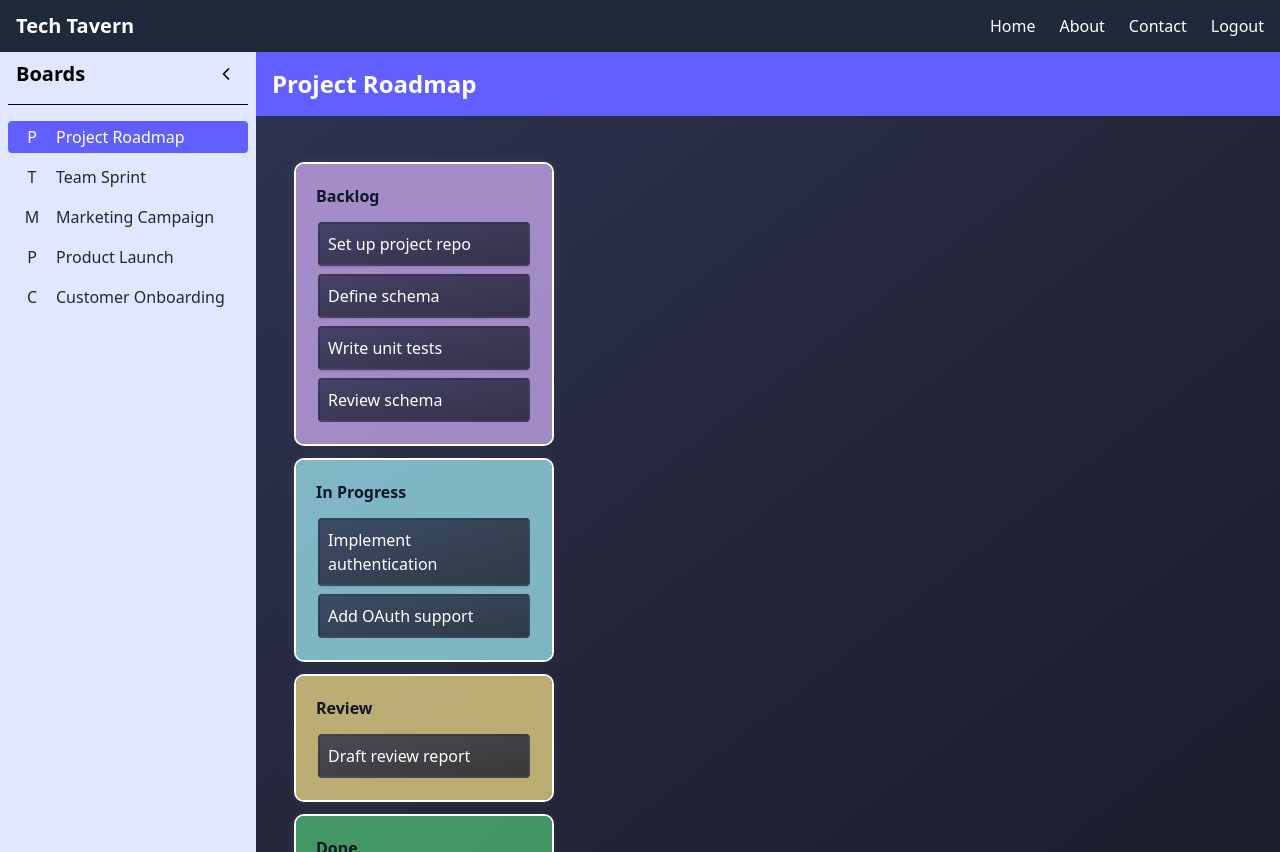
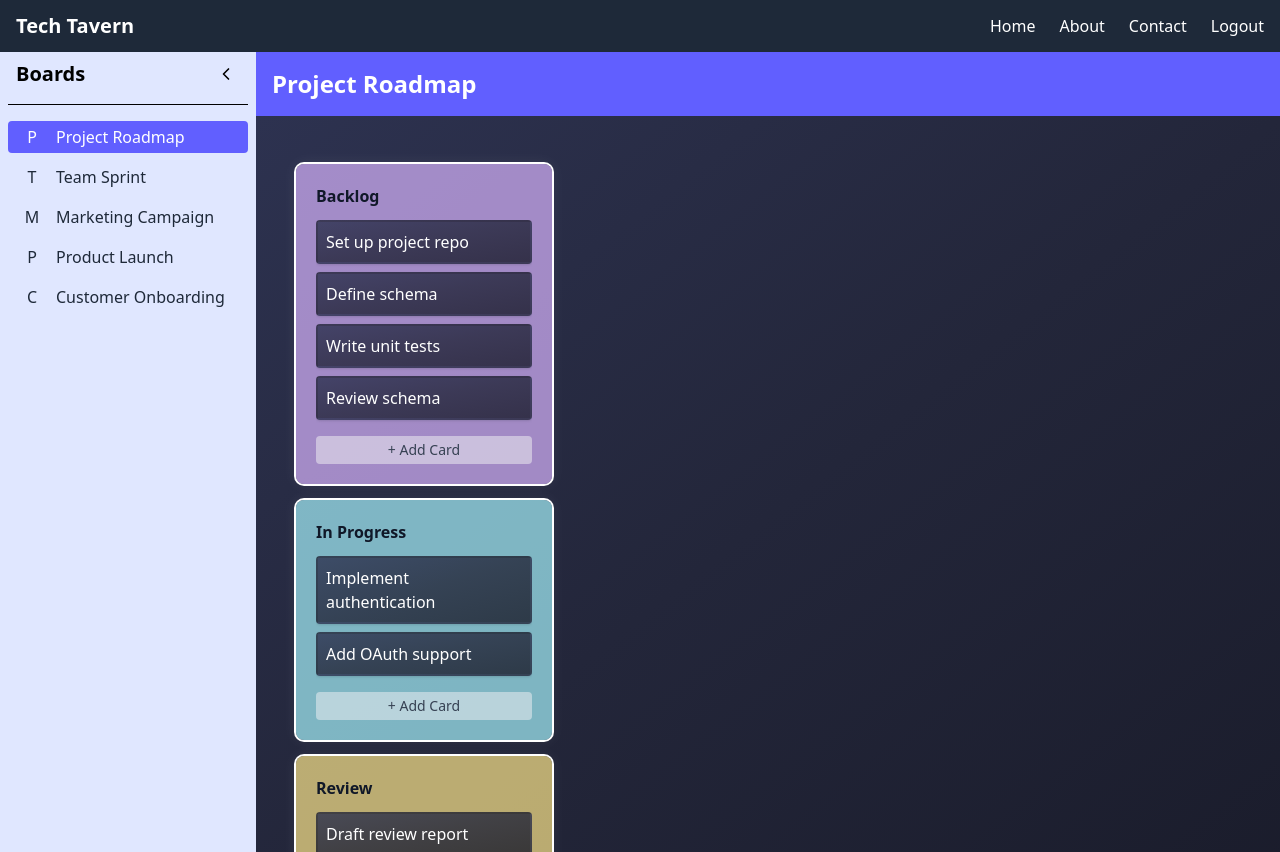
Before and after one commit to Tech-Tavern/tech-tavern-board, a React (Vite) app: page / in a window 1280 px wide. Built offline with nearby package versions, Linux system fonts and the light colour scheme; no server answers; data requests are answered from the project's data file; sample sign-in values are in the browser's storage.

Commit message:
Adjusted look and feel again

```diff
--- a/src/components/Board.jsx
+++ b/src/components/Board.jsx
@@ -1,9 +1,164 @@
-// src/components/Board.jsx
 import { DragDropContext, Droppable, Draggable } from "@hello-pangea/dnd";
 import List from "./List";
 
 export default function Board({ boardId, data, setData, updateListColor }) {
   const board = data.boards[boardId];
+
+  const handleAddList = (afterListId) => {
+    const newListId = `list-${Date.now()}`;
+    const newList = {
+      id: newListId,
+      boardId,
+      title: "New List",
+      color: "#FFFFFF",
+      position: 0,
+      cardIds: [],
+      createdBy: "uid_CURRENT_USER",
+      updatedBy: "uid_CURRENT_USER",
+      createdAt: new Date().toISOString(),
+      updatedAt: new Date().toISOString(),
+    };
+
+    setData((prev) => {
+      const b = prev.boards[boardId];
+      const newLists = { ...prev.lists, [newListId]: newList };
+      let boardPatch = {};
+
+      if (b.columns) {
+        const colIds = b.columnOrder || Object.keys(b.columns);
+        const columnId =
+          colIds.find((cid) => b.columns[cid].listIds.includes(afterListId)) ||
+          colIds[0];
+
+        const oldIds = b.columns[columnId].listIds;
+        const idx = oldIds.indexOf(afterListId);
+        const newIds = [
+          ...oldIds.slice(0, idx + 1),
+          newListId,
+          ...oldIds.slice(idx + 1),
+        ];
+
+        boardPatch.columns = {
+          ...b.columns,
+          [columnId]: { ...b.columns[columnId], listIds: newIds },
+        };
+      } else {
+        boardPatch.listIds = [...(b.listIds || []), newListId];
+      }
+
+      return {
+        ...prev,
+        lists: newLists,
+        boards: {
+          ...prev.boards,
+          [boardId]: { ...b, ...boardPatch },
+        },
+      };
+    });
+  };
+
+  const handleRenameList = (listId, newTitle) => {
+    setData((prev) => ({
+      ...prev,
+      lists: {
+        ...prev.lists,
+        [listId]: {
+          ...prev.lists[listId],
+          title: newTitle,
+          updatedAt: new Date().toISOString(),
+        },
+      },
+    }));
+  };
+
+  const handleDeleteList = (listId) => {
+    setData((prev) => {
+      const b = prev.boards[boardId];
+
+      const { [listId]: _, ...remainingLists } = prev.lists;
+
+      const newListIds = (b.listIds ?? []).filter((id) => id !== listId);
+
+      let newColumns = b.columns;
+      let newColumnOrder = b.columnOrder;
+      if (b.columns) {
+        const colsEntries = Object.entries(b.columns)
+          .map(([colId, col]) => {
+            const filtered = col.listIds.filter((id) => id !== listId);
+            return [colId, { ...col, listIds: filtered }];
+          })
+          .filter(([, col]) => col.listIds.length > 0);
+
+        newColumns = Object.fromEntries(colsEntries);
+        newColumnOrder = (b.columnOrder ?? []).filter(
+          (colId) => newColumns[colId]
+        );
+      }
+
+      return {
+        ...prev,
+        lists: remainingLists,
+        boards: {
+          ...prev.boards,
+          [boardId]: {
+            ...b,
+            listIds: newListIds,
+            ...(b.columns && {
+              columns: newColumns,
+              columnOrder: newColumnOrder,
+            }),
+          },
+        },
+      };
+    });
+  };
+
+  const handleRenameCard = (cardId, newContent) => {
+    setData((prev) => ({
+      ...prev,
+      cards: {
+        ...prev.cards,
+        [cardId]: {
+          ...prev.cards[cardId],
+          content: newContent,
+          updatedAt: new Date().toISOString(),
+        },
+      },
+    }));
+  };
+
+  const handleAddCard = (listId, text) => {
+    const newCardId = `card-${Date.now()}`;
+    const newCard = {
+      id: newCardId,
+      listId,
+      content: text,
+      description: "",
+      color: "default",
+      position: data.lists[listId].cardIds.length,
+      completed: false,
+      archived: false,
+      createdBy: "uid_CURRENT_USER",
+      updatedBy: "uid_CURRENT_USER",
+      createdAt: new Date().toISOString(),
+      updatedAt: new Date().toISOString(),
+    };
+
+    setData((prev) => ({
+      ...prev,
+      cards: {
+        ...prev.cards,
+        [newCardId]: newCard,
+      },
+      lists: {
+        ...prev.lists,
+        [listId]: {
+          ...prev.lists[listId],
+          cardIds: [...prev.lists[listId].cardIds, newCardId],
+        },
+      },
+    }));
+  };
 
   const onDragEnd = ({ source, destination, draggableId, type }) => {
     if (!destination) return;
@@ -136,7 +291,6 @@ export default function Board({ boardId, data, setData, updateListColor }) {
             {column.listIds.map((lid, idx) => {
               const list = data.lists[lid];
               const cards = list.cardIds.map((cid) => data.cards[cid]);
-
               return (
                 <Draggable key={lid} draggableId={lid} index={idx}>
                   {(dragProv) => (
@@ -150,6 +304,11 @@ export default function Board({ boardId, data, setData, updateListColor }) {
                         list={list}
                         cards={cards}
                         updateListColor={updateListColor}
+                        onAddList={handleAddList}
+                        onRenameList={handleRenameList}
+                        onDeleteList={handleDeleteList}
+                        onAddCard={handleAddCard}
+                        onRenameCard={handleRenameCard}
                       />
                     </div>
                   )}
@@ -169,12 +328,10 @@ export default function Board({ boardId, data, setData, updateListColor }) {
         {board.title}
       </h1>
 
-      <div
-        className="flex h-screen overflow-auto p-6
-                bg-gradient-to-tl from-[#1a1c2b] via-[#23263a] to-[#2d3250]"
-      >
+      <div className="flex h-screen overflow-auto p-6 bg-gradient-to-tl from-[#1a1c2b] via-[#23263a] to-[#2d3250]">
         {(board.columnOrder ?? ["col-default"]).map(renderColumn)}
 
+        {/* This droppable lets you create a new column by dragging a list here */}
         <Droppable
           droppableId="__new_column__"
           direction="vertical"
--- a/src/components/List.jsx
+++ b/src/components/List.jsx
@@ -1,56 +1,146 @@
 import { Droppable, Draggable } from "@hello-pangea/dnd";
-import { useState } from "react";
+import { useState, useRef, useEffect } from "react";
 import ListMenu from "./menus/ListMenu";
 
-export default function List({ list, cards, updateListColor }) {
+export default function List({
+  list,
+  cards,
+  updateListColor,
+  onAddList,
+  onRenameList,
+  onDeleteList,
+  onAddCard, // now expects (listId, text)
+  onRenameCard,
+}) {
   const { id, title, color } = list;
+
+  // context‐menu state
   const [menu, setMenu] = useState({ visible: false, x: 0, y: 0 });
+  const handleContextMenu = (e) => {
+    e.preventDefault();
+    setMenu({ visible: true, x: e.clientX, y: e.clientY });
+  };
+  const hideMenu = () => setMenu({ visible: false, x: 0, y: 0 });
 
-  const handleContextMenu = (event) => {
-    event.preventDefault();
-    setMenu({
-      visible: true,
-      x: event.clientX,
-      y: event.clientY,
-    });
+  // inline‐title edit
+  const [isEditingTitle, setIsEditingTitle] = useState(false);
+  const [titleInput, setTitleInput] = useState(title);
+  const titleInputRef = useRef(null);
+  useEffect(() => {
+    if (isEditingTitle && titleInputRef.current) {
+      titleInputRef.current.focus();
+      titleInputRef.current.select();
+    }
+  }, [isEditingTitle]);
+  const finishTitleEdit = () => {
+    const val = titleInput.trim();
+    if (val && val !== title) onRenameList(id, val);
+    setIsEditingTitle(false);
+  };
+  const handleTitleKey = (e) => {
+    if (e.key === "Enter") finishTitleEdit();
+    if (e.key === "Escape") {
+      setTitleInput(title);
+      setIsEditingTitle(false);
+    }
   };
 
-  const handleClick = () => {
-    if (menu.visible) setMenu({ ...menu, visible: false });
+  // inline‐card rename
+  const [editingCardId, setEditingCardId] = useState(null);
+  const [cardInput, setCardInput] = useState("");
+  const cardInputRef = useRef(null);
+  useEffect(() => {
+    if (editingCardId && cardInputRef.current) {
+      cardInputRef.current.focus();
+      cardInputRef.current.select();
+    }
+  }, [editingCardId]);
+  const finishCardEdit = () => {
+    const val = cardInput.trim();
+    if (val) onRenameCard(editingCardId, val);
+    setEditingCardId(null);
+    setCardInput("");
+  };
+  const handleCardKey = (e) => {
+    if (e.key === "Enter") finishCardEdit();
+    if (e.key === "Escape") {
+      setEditingCardId(null);
+      setCardInput("");
+    }
   };
 
+  // inline‐add‐card
+  const [isAdding, setIsAdding] = useState(false);
+  const [newCardText, setNewCardText] = useState("");
+  const addInputRef = useRef(null);
+  useEffect(() => {
+    if (isAdding && addInputRef.current) {
+      addInputRef.current.focus();
+    }
+  }, [isAdding]);
+  const finishAdd = () => {
+    const text = newCardText.trim();
+    if (text) onAddCard(id, text);
+    setIsAdding(false);
+    setNewCardText("");
+  };
+  const handleAddKey = (e) => {
+    if (e.key === "Enter") finishAdd();
+    if (e.key === "Escape") {
+      setIsAdding(false);
+      setNewCardText("");
+    }
+  };
+
+  // helper to make background translucent
   const hexToRgba = (hex, alpha = 1) => {
-    const match = hex.match(/^#?([a-f\d]{2})([a-f\d]{2})([a-f\d]{2})$/i);
-    if (!match) return hex;
-    const [, r, g, b] = match.map((x) => parseInt(x, 16));
-    return `rgba(${r}, ${g}, ${b}, ${alpha})`;
+    const m = hex.match(/^#?([a-f\d]{2})([a-f\d]{2})([a-f\d]{2})$/i);
+    if (!m) return hex;
+    const [, rr, gg, bb] = m;
+    return `rgba(${parseInt(rr, 16)}, ${parseInt(gg, 16)}, ${parseInt(
+      bb,
+      16
+    )}, ${alpha})`;
   };
 
   return (
     <div
       onContextMenu={handleContextMenu}
-      onClick={handleClick}
-      className="
-      border-4 border-transparent w-64 p-4 rounded-lg
-      flex flex-col cursor-default ring-white ring-2
-
-      shadow-[0_0_15px_2px_rgba(255,255,255,0.06)]
-
-      hover:shadow-[0_0_22px_4px_rgba(255,255,255,0.45)]
-      transition-shadow duration-300
-    "
+      onClick={hideMenu}
+      className="relative border-4 border-transparent w-64 p-4 rounded-lg flex flex-col cursor-default ring-white ring-2 shadow-[0_0_15px_2px_rgba(255,255,255,0.06)] hover:shadow-[0_0_22px_4px_rgba(255,255,255,0.45)] transition-shadow duration-300"
       style={{ backgroundColor: hexToRgba(color, 0.7) }}
     >
+      {/* Title / Inline Edit */}
       <div className="flex items-center justify-between mb-3">
-        <h2 className="font-bold text-gray-900">{title}</h2>
+        {isEditingTitle ? (
+          <input
+            ref={titleInputRef}
+            value={titleInput}
+            onChange={(e) => setTitleInput(e.target.value)}
+            onBlur={finishTitleEdit}
+            onKeyDown={handleTitleKey}
+            className="w-full px-1 py-0.5 font-bold text-gray-900 rounded border border-gray-300 focus:outline-none focus:ring-2 focus:ring-indigo-500"
+          />
+        ) : (
+          <h2
+            className="font-bold text-gray-900 cursor-text"
+            onClick={() => {
+              setTitleInput(title);
+              setIsEditingTitle(true);
+            }}
+          >
+            {title}
+          </h2>
+        )}
       </div>
 
+      {/* Cards */}
       <Droppable droppableId={String(id)} type="CARD">
         {(provided) => (
           <div
-            className="border-2 rounded border-transparent flex-1 space-y-2 overflow-y-auto"
             ref={provided.innerRef}
             {...provided.droppableProps}
+            className="flex-1 space-y-2 overflow-y-auto"
           >
             {cards.map((card, index) => (
               <Draggable
@@ -63,24 +153,67 @@ export default function List({ list, cards, updateListColor }) {
                     ref={prov.innerRef}
                     {...prov.draggableProps}
                     {...prov.dragHandleProps}
-                    className="
-                    border-2 border-transparent hover:border-white p-2 rounded shadow-sm text-white
-                    bg-gradient-to-tl
-                    from-[#1a1c2b]/80   /* 80 % opaque */
-                    via-[#23263a]/80
-                    to-[#2d3250]/80
-                  "
                   >
-                    {card.content}
+                    {editingCardId === card.id ? (
+                      <input
+                        ref={cardInputRef}
+                        value={cardInput}
+                        onChange={(e) => setCardInput(e.target.value)}
+                        onBlur={finishCardEdit}
+                        onKeyDown={handleCardKey}
+                        className="w-full p-2 border-3 border-white focus:outline-none focus:ring"
+                      />
+                    ) : (
+                      <div
+                        onDoubleClick={() => {
+                          setEditingCardId(card.id);
+                          setCardInput(card.content);
+                        }}
+                        className="
+                          border-2 border-transparent hover:border-white p-2 rounded shadow-sm text-white
+                          bg-gradient-to-tl from-[#1a1c2b]/80 via-[#23263a]/80 to-[#2d3250]/80
+                          cursor-grab
+                        "
+                      >
+                        {card.content}
+                      </div>
+                    )}
                   </div>
                 )}
               </Draggable>
             ))}
+
             {provided.placeholder}
+
+            {/* Add Card → inline input */}
+            {isAdding ? (
+              <input
+                ref={addInputRef}
+                value={newCardText}
+                onChange={(e) => setNewCardText(e.target.value)}
+                onBlur={finishAdd}
+                onKeyDown={handleAddKey}
+                placeholder="Enter card title"
+                className="
+                w-full px-2 py-1 text-sm rounded border border-white
+                focus:outline-none
+                focus:ring-2
+                focus:ring-white/75
+              "
+              />
+            ) : (
+              <button
+                onClick={() => setIsAdding(true)}
+                className="w-full text-center mt-2 px-2 py-1 text-sm text-gray-700 bg-gray-100/50 hover:bg-gray-200 rounded cursor-pointer"
+              >
+                + Add Card
+              </button>
+            )}
           </div>
         )}
       </Droppable>
 
+      {/* Context Menu */}
       {menu.visible && (
         <ListMenu
           x={menu.x}
@@ -88,6 +221,18 @@ export default function List({ list, cards, updateListColor }) {
           updateListColor={updateListColor}
           id={id}
           color={color}
+          onAdd={() => {
+            onAddList(id);
+            hideMenu();
+          }}
+          onRename={() => {
+            setIsEditingTitle(true);
+            hideMenu();
+          }}
+          onDelete={() => {
+            onDeleteList(id);
+            hideMenu();
+          }}
         />
       )}
     </div>
```
Also changed, not shown: src/components/menus/ListMenu.jsx (+9 -8 lines).
